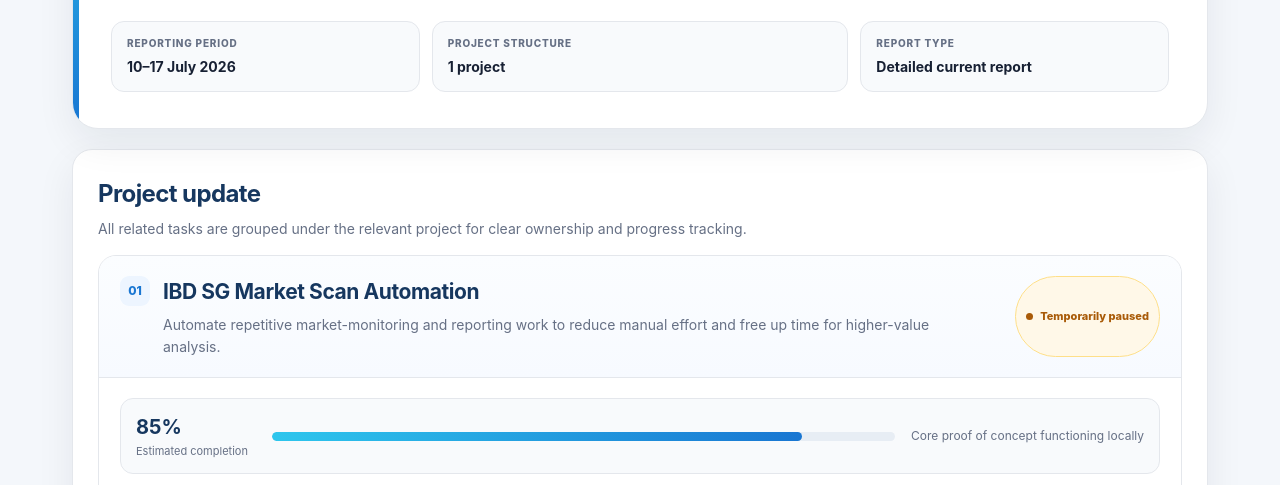
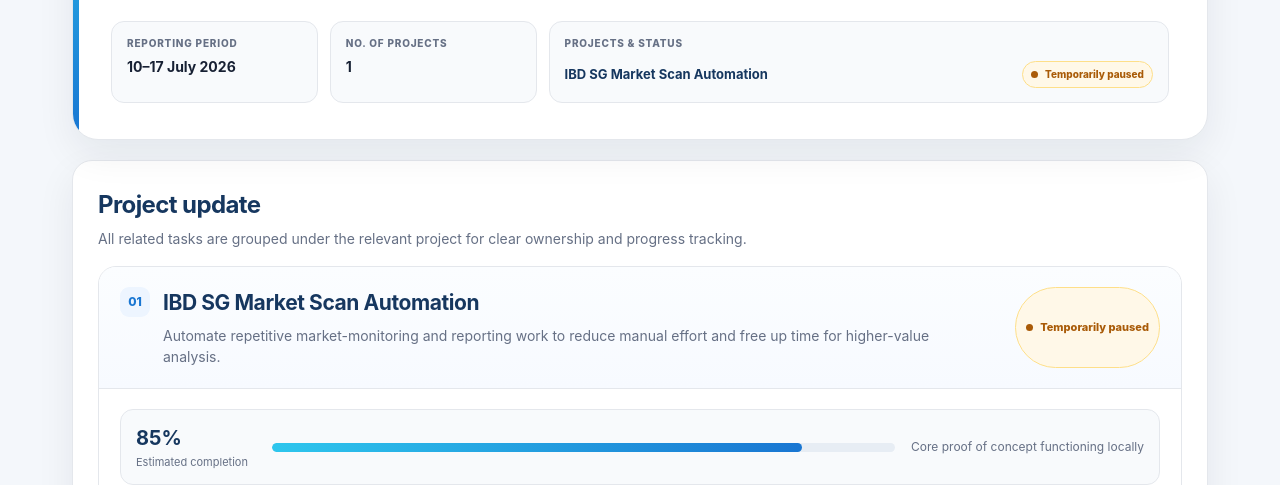
Before and after one commit to ShaunaYong-PlayPark/RD_Weekly_Updates, a plain HTML site: page index.html in a window 1280 px wide. Shown: the part 278-763 px from the top of the page. Drawn offline with Linux system fonts and the light colour scheme.

Commit message:
Update Weekly R&D

```diff
--- a/index.html
+++ b/index.html
@@ -27,7 +27,7 @@ button,a{font:inherit} button{cursor:pointer}.hidden{display:none!important}
 .hero:before{content:"";position:absolute;left:0;top:0;bottom:0;width:6px;background:linear-gradient(180deg,#2ec6ed,var(--blue))}
 .hero:after{content:"";position:absolute;width:240px;height:240px;border-radius:50%;right:-90px;top:-110px;background:radial-gradient(circle,rgba(46,198,237,.16),rgba(46,198,237,0) 70%)}
 .eyebrow{font-size:11px;text-transform:uppercase;letter-spacing:.12em;color:var(--blue);font-weight:850}.hero h1{margin:10px 0 10px;font-size:clamp(38px,5vw,60px);line-height:1.02;letter-spacing:-.045em;color:var(--navy)}
-.hero .summary{max-width:930px;margin:0;color:#475467;font-size:17px}.meta{display:grid;grid-template-columns:1fr 1.35fr 1fr;gap:12px;margin-top:24px}.meta-card{padding:14px 15px;border:1px solid var(--line);background:var(--soft);border-radius:13px}.meta-card span{display:block;font-size:10px;text-transform:uppercase;letter-spacing:.08em;color:var(--muted);font-weight:800}.meta-card strong{display:block;margin-top:4px;font-size:14px}
+.hero .summary{max-width:930px;margin:0;color:#475467;font-size:17px}.meta{display:grid;grid-template-columns:.8fr .8fr 2.4fr;gap:12px;margin-top:24px}.meta-card{padding:14px 15px;border:1px solid var(--line);background:var(--soft);border-radius:13px}.meta-card>span{display:block;font-size:10px;text-transform:uppercase;letter-spacing:.08em;color:var(--muted);font-weight:800}.meta-card>strong{display:block;margin-top:4px;font-size:14px}.status-summary{display:grid;gap:8px;margin-top:9px}.status-summary-item{display:flex;align-items:center;justify-content:space-between;gap:12px;padding-top:8px;border-top:1px solid var(--line)}.status-summary-item:first-child{padding-top:0;border-top:0}.status-summary-name{font-size:13px;font-weight:750;color:var(--navy);line-height:1.35}.status-summary-item .badge{padding:5px 8px;font-size:10px;flex:0 0 auto}
 .section{margin-top:20px;background:var(--surface);border:1px solid var(--line);border-radius:var(--radius);box-shadow:var(--shadow);padding:25px}.section-head{display:flex;justify-content:space-between;gap:18px;align-items:flex-start;margin-bottom:16px}.section-head h2{margin:0;font-size:24px;letter-spacing:-.025em;color:var(--navy)}.section-head p{margin:5px 0 0;color:var(--muted);font-size:14px;max-width:760px}
 .project-list{display:grid;gap:15px}.project{border:1px solid var(--line);border-radius:18px;overflow:hidden;background:#fff}.project-head{padding:20px 21px;background:linear-gradient(180deg,#fbfdff,#f7faff);display:flex;justify-content:space-between;gap:18px;border-bottom:1px solid var(--line)}.project-title{display:flex;gap:13px;align-items:flex-start}.project-no{width:30px;height:30px;border-radius:9px;background:var(--blue-soft);color:var(--blue);display:grid;place-items:center;font-size:12px;font-weight:850;flex:0 0 auto}.project-head h3{margin:0;font-size:21px;letter-spacing:-.02em;color:var(--navy)}.project-head p{margin:5px 0 0;color:var(--muted);font-size:14px;max-width:800px}
 .badge{display:inline-flex;align-items:center;gap:7px;padding:7px 10px;border-radius:999px;font-size:11px;font-weight:850;white-space:nowrap;border:1px solid}.badge:before{content:"";width:7px;height:7px;border-radius:50%;background:currentColor}.completed{color:var(--green);background:var(--green-soft);border-color:#abefc6}.in-progress{color:#3448c5;background:#eef4ff;border-color:#b2ccff}.temporarily-paused{color:var(--amber);background:var(--amber-soft);border-color:#fedf89}.blocked{color:var(--red);background:var(--red-soft);border-color:#fecdca}.not-started{color:#475467;background:#f2f4f7;border-color:#d0d5dd}
@@ -85,7 +85,7 @@ const statusClass=s=>s.toLowerCase().replace(/\s+/g,'-');
 const reportById=id=>reports.find(r=>r.id===id)||reports[0];
 let activeReport=reportById(location.hash.replace('#',''));
 
-function renderHero(r){document.title=`Weekly R&D Update — ${r.date}`;document.getElementById('hero').innerHTML=`<div class="eyebrow">${r.detail?'Current weekly report':'Archived weekly report'}</div><h1>${r.date}</h1><p class="summary">${r.summary}</p><div class="meta"><div class="meta-card"><span>Reporting period</span><strong>${r.period}</strong></div><div class="meta-card"><span>Project structure</span><strong>${r.projects.length} project${r.projects.length===1?'':'s'}</strong></div><div class="meta-card"><span>Report type</span><strong>${r.detail?'Detailed current report':'Concise archived summary'}</strong></div></div>`}
+function renderHero(r){const projectStatuses=r.projects.map(p=>`<div class="status-summary-item"><span class="status-summary-name">${p.name}</span><span class="badge ${statusClass(p.status)}">${p.status}</span></div>`).join('');document.title=`Weekly R&D Update — ${r.date}`;document.getElementById('hero').innerHTML=`<div class="eyebrow">${r.detail?'Current weekly report':'Archived weekly report'}</div><h1>${r.date}</h1><p class="summary">${r.summary}</p><div class="meta"><div class="meta-card"><span>Reporting period</span><strong>${r.period}</strong></div><div class="meta-card"><span>No. of Projects</span><strong>${r.projects.length}</strong></div><div class="meta-card"><span>Projects &amp; status</span><div class="status-summary">${projectStatuses}</div></div></div>`}
 
 function detailedProject(p,i){return `<article class="project"><div class="project-head"><div class="project-title"><span class="project-no">${String(i+1).padStart(2,'0')}</span><div><h3>${p.name}</h3><p>${p.objective}</p></div></div><span class="badge ${statusClass(p.status)}">${p.status}</span></div><div class="project-body"><div class="progress-row"><div class="progress-label"><strong>${p.progress}%</strong><span>Estimated completion</span></div><div class="progress-track"><span style="width:${p.progress}%"></span></div><div class="progress-note">${p.progressNote}</div></div><div class="grid"><section class="card highlight"><h4>Work completed this week</h4><ul>${p.completed.map(x=>`<li>${x}</li>`).join('')}</ul></section><section class="card"><h4>Current outcome</h4><p>${p.outcome}</p></section><section class="card"><h4>Current blockers and dependencies</h4><ul>${p.blockers.map(x=>`<li>${x}</li>`).join('')}</ul></section><section class="card"><h4>Next actions</h4><ul>${p.next.map(x=>`<li>${x}</li>`).join('')}</ul></section></div><div class="callout"><div class="callout-icon">i</div><div><strong>Status note</strong><p>${p.note}</p></div></div></div></article>`}
 function archiveProject(p,i){return `<article class="project"><div class="project-head"><div class="project-title"><span class="project-no">${String(i+1).padStart(2,'0')}</span><div><h3>${p.name}</h3><p>${p.objective}</p></div></div><span class="badge ${statusClass(p.status)}">${p.status}</span></div><div class="project-body"><section class="card highlight"><h4>Weekly task summary</h4><ul>${p.tasks.map(x=>`<li>${x}</li>`).join('')}</ul></section></div></article>`}
```
